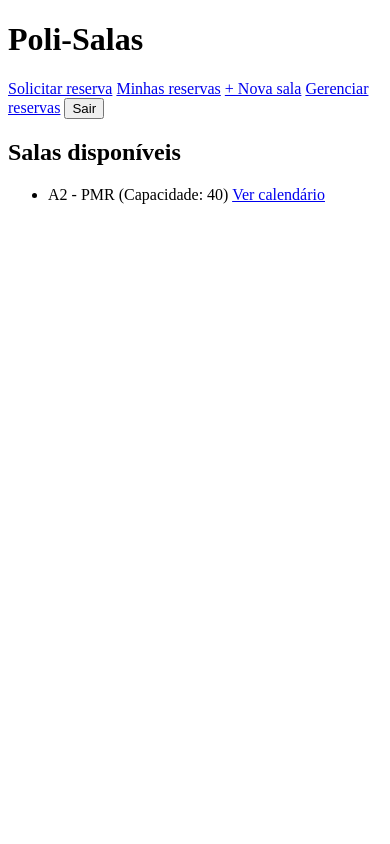
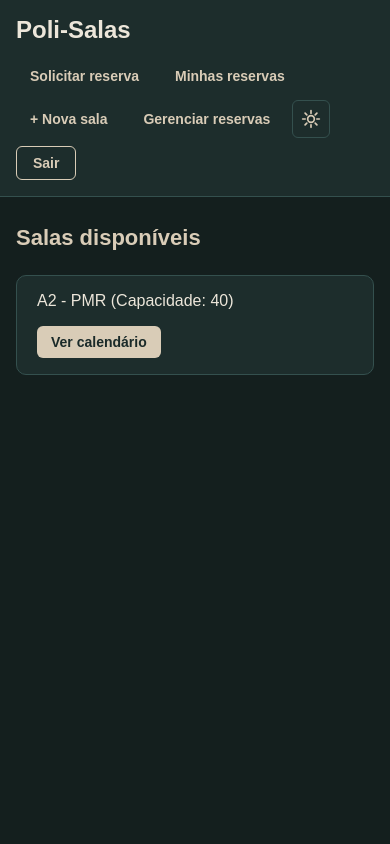
Before and after one commit to jobriel-br1/Salas, a Django app: page /alocacao-salas/ in a window 390 px wide. Run offline with Django 5.2, Linux system fonts and the light colour scheme; a user stored in the database is signed in; data comes from the database, SQL or seed files in the repository.

Commit message:
adicionei estilo a pagina inicial de reservas

```diff
--- /dev/null
+++ b/Site de Salas/static/lista-salas.js
@@ -0,0 +1,80 @@
+// Alterna entre tema escuro (padrão) e claro, e lembra a escolha do usuário.
+//
+// IMPORTANTE: carregue este arquivo no <head>, SEM "defer".
+// Assim o tema salvo é aplicado antes da página aparecer (sem "piscar" de cor).
+
+(function () {
+    const CHAVE = 'tema';
+
+    const ICONE_SOL = `
+<svg xmlns="http://www.w3.org/2000/svg" width="20" height="20" viewBox="0 0 24 24"
+     fill="none" stroke="currentColor" stroke-width="2"
+     stroke-linecap="round" stroke-linejoin="round" aria-hidden="true">
+    <circle cx="12" cy="12" r="4"/>
+    <line x1="12" y1="2" x2="12" y2="5"/>
+    <line x1="12" y1="19" x2="12" y2="22"/>
+    <line x1="2" y1="12" x2="5" y2="12"/>
+    <line x1="19" y1="12" x2="22" y2="12"/>
+    <line x1="4.9" y1="4.9" x2="7" y2="7"/>
+    <line x1="17" y1="17" x2="19.1" y2="19.1"/>
+    <line x1="4.9" y1="19.1" x2="7" y2="17"/>
+    <line x1="17" y1="7" x2="19.1" y2="4.9"/>
+</svg>`;
+
+    const ICONE_LUA = `
+<svg xmlns="http://www.w3.org/2000/svg" width="20" height="20" viewBox="0 0 24 24"
+     fill="none" stroke="currentColor" stroke-width="2"
+     stroke-linecap="round" stroke-linejoin="round" aria-hidden="true">
+    <path d="M21 12.8A9 9 0 1 1 11.2 3a7 7 0 0 0 9.8 9.8z"/>
+</svg>`;
+
+    function lerTemaSalvo() {
+        try {
+            return localStorage.getItem(CHAVE);
+        } catch (e) {
+            return null; // localStorage indisponível (modo privado, etc.)
+        }
+    }
+
+    function salvarTema(tema) {
+        try {
+            localStorage.setItem(CHAVE, tema);
+        } catch (e) {
+            // sem problema: o tema só não será lembrado na próxima visita
+        }
+    }
+
+    function aplicarTema(tema) {
+        document.documentElement.setAttribute('data-theme', tema);
+    }
+
+    // Aplica o tema imediatamente (padrão: escuro)
+    let temaAtual = lerTemaSalvo() === 'light' ? 'light' : 'dark';
+    aplicarTema(temaAtual);
+
+    document.addEventListener('DOMContentLoaded', function () {
+        const botao = document.getElementById('botao-tema');
+        if (!botao) return;
+
+        // No tema escuro mostra o sol (clique para clarear);
+        // no tema claro mostra a lua (clique para escurecer).
+        function atualizarBotao() {
+            const escuro = temaAtual === 'dark';
+            botao.innerHTML = escuro ? ICONE_SOL : ICONE_LUA;
+            botao.setAttribute(
+                'aria-label',
+                escuro ? 'Ativar tema claro' : 'Ativar tema escuro'
+            );
+            botao.setAttribute('title', escuro ? 'Tema claro' : 'Tema escuro');
+        }
+
+        atualizarBotao();
+
+        botao.addEventListener('click', function () {
+            temaAtual = temaAtual === 'dark' ? 'light' : 'dark';
+            aplicarTema(temaAtual);
+            salvarTema(temaAtual);
+            atualizarBotao();
+        });
+    });
+})();
--- /dev/null
+++ b/Site de Salas/static/style-lista-salas.css
@@ -0,0 +1,310 @@
+/* =========================
+   1. VARIÁVEIS DE TEMA
+   ========================= */
+
+/* Tema escuro (padrão) */
+:root {
+    color-scheme: dark;
+
+    --cor-fundo: #141F1E;
+    --cor-superficie: #1D2D2C;
+    --cor-superficie-alta: #243736;
+    --cor-primaria: #29403F;
+    --cor-hover: #365553;
+    --cor-borda: #34504E;
+
+    --cor-destaque: #D9CCB7;
+    --cor-texto: #ECE6DA;
+    --cor-texto-suave: #A9A296;
+    --cor-texto-sobre-destaque: #1A2A29;
+    --cor-texto-sobre-hover: #ECE6DA;
+
+    --sombra: none;
+}
+
+/* Tema claro (ativado pelo botão) */
+:root[data-theme="light"] {
+    color-scheme: light;
+
+    --cor-fundo: #F5F2ED;
+    --cor-superficie: #FFFFFF;
+    --cor-superficie-alta: #FAF7F2;
+    --cor-primaria: #29403F;
+    --cor-hover: #365553;
+    --cor-borda: #D8D8D3;
+
+    --cor-destaque: #29403F;
+    --cor-texto: #343A38;
+    --cor-texto-suave: #6B706D;
+    --cor-texto-sobre-destaque: #FFFFFF;
+    --cor-texto-sobre-hover: #FFFFFF;
+
+    --sombra: 0 2px 8px rgba(0, 0, 0, 0.06);
+}
+
+/* =========================
+   2. CONFIGURAÇÕES GERAIS
+   ========================= */
+
+* {
+    box-sizing: border-box;
+    font-family: Arial, Helvetica, sans-serif;
+}
+
+html,
+body {
+    margin: 0;
+    min-height: 100%;
+}
+
+body {
+    min-height: 100vh;
+    min-height: 100dvh;
+
+    background-color: var(--cor-fundo);
+    color: var(--cor-texto);
+
+    transition:
+        background-color 0.25s,
+        color 0.25s;
+}
+
+/* =========================
+   3. CABEÇALHO
+   ========================= */
+
+header {
+    padding: 18px 32px;
+
+    display: flex;
+    align-items: center;
+    justify-content: space-between;
+    flex-wrap: wrap;
+    gap: 16px;
+
+    background-color: var(--cor-superficie);
+    border-bottom: 1px solid var(--cor-borda);
+
+    transition:
+        background-color 0.25s,
+        border-color 0.25s;
+}
+
+header h1 {
+    margin: 0;
+    font-size: 24px;
+    font-weight: 700;
+    color: var(--cor-texto);
+}
+
+/* =========================
+   4. NAVEGAÇÃO
+   ========================= */
+
+nav {
+    display: flex;
+    align-items: center;
+    flex-wrap: wrap;
+    gap: 8px;
+}
+
+nav a {
+    padding: 8px 14px;
+
+    border-radius: 6px;
+
+    color: var(--cor-destaque);
+    font-size: 14px;
+    font-weight: 600;
+    text-decoration: none;
+
+    transition:
+        background-color 0.2s,
+        color 0.2s;
+}
+
+nav a:hover {
+    background-color: var(--cor-hover);
+    color: var(--cor-texto-sobre-hover);
+}
+
+/* Botão Sair */
+nav form button {
+    padding: 8px 16px;
+
+    border: 1px solid var(--cor-destaque);
+    border-radius: 6px;
+
+    background-color: transparent;
+    color: var(--cor-destaque);
+
+    font-size: 14px;
+    font-weight: 700;
+
+    cursor: pointer;
+
+    transition:
+        background-color 0.2s,
+        color 0.2s,
+        transform 0.2s;
+}
+
+nav form button:hover {
+    background-color: var(--cor-destaque);
+    color: var(--cor-texto-sobre-destaque);
+}
+
+nav form button:active {
+    transform: scale(0.97);
+}
+
+/* Botão de alternar tema (sol / lua) */
+.botao-tema {
+    width: 38px;
+    height: 38px;
+    padding: 0;
+
+    display: inline-flex;
+    align-items: center;
+    justify-content: center;
+
+    border: 1px solid var(--cor-borda);
+    border-radius: 6px;
+
+    background-color: transparent;
+    color: var(--cor-destaque);
+
+    cursor: pointer;
+
+    transition:
+        background-color 0.2s,
+        border-color 0.2s,
+        color 0.2s,
+        transform 0.2s;
+}
+
+.botao-tema:hover {
+    background-color: var(--cor-hover);
+    border-color: var(--cor-hover);
+    color: var(--cor-texto-sobre-hover);
+}
+
+.botao-tema:active {
+    transform: scale(0.95);
+}
+
+/* =========================
+   5. CONTEÚDO PRINCIPAL
+   ========================= */
+
+main {
+    width: 100%;
+    max-width: 820px;
+    margin: 0 auto;
+    padding: 40px 24px;
+}
+
+main h2 {
+    margin: 0 0 24px;
+
+    font-size: 22px;
+    font-weight: 700;
+    color: var(--cor-destaque);
+}
+
+/* =========================
+   6. LISTA DE SALAS
+   ========================= */
+
+main ul {
+    margin: 0;
+    padding: 0;
+
+    list-style: none;
+
+    display: flex;
+    flex-direction: column;
+    gap: 12px;
+}
+
+main li {
+    padding: 16px 20px;
+
+    display: flex;
+    align-items: center;
+    justify-content: space-between;
+    gap: 16px;
+
+    background-color: var(--cor-superficie);
+    border: 1px solid var(--cor-borda);
+    border-radius: 10px;
+    box-shadow: var(--sombra);
+
+    font-size: 16px;
+    color: var(--cor-texto);
+
+    transition:
+        background-color 0.2s,
+        border-color 0.2s;
+}
+
+main li:hover {
+    background-color: var(--cor-superficie-alta);
+    border-color: var(--cor-hover);
+}
+
+main li a {
+    flex-shrink: 0;
+    padding: 8px 14px;
+
+    border-radius: 6px;
+
+    background-color: var(--cor-destaque);
+    color: var(--cor-texto-sobre-destaque);
+
+    font-size: 14px;
+    font-weight: 700;
+    text-decoration: none;
+
+    transition:
+        background-color 0.2s,
+        color 0.2s;
+}
+
+main li a:hover {
+    background-color: var(--cor-hover);
+    color: var(--cor-texto-sobre-hover);
+}
+
+/* =========================
+   7. ACESSIBILIDADE
+   ========================= */
+
+nav a:focus-visible,
+nav form button:focus-visible,
+.botao-tema:focus-visible,
+main li a:focus-visible {
+    outline: 2px solid var(--cor-destaque);
+    outline-offset: 3px;
+}
+
+/* =========================
+   8. RESPONSIVIDADE
+   ========================= */
+
+@media (max-width: 600px) {
+    header {
+        padding: 16px;
+        flex-direction: column;
+        align-items: flex-start;
+    }
+
+    main {
+        padding: 28px 16px;
+    }
+
+    main li {
+        flex-direction: column;
+        align-items: flex-start;
+    }
+}
--- a/Site de Salas/templates/reservas/lista_salas.html
+++ b/Site de Salas/templates/reservas/lista_salas.html
@@ -5,6 +5,9 @@
     <meta charset="UTF-8">
     <meta name="viewport" content="width=device-width, initial-scale=1.0">
     <title>Salas - Poli-Salas</title>
+    <link rel="stylesheet" href="{% static 'style-lista-salas.css' %}">
+    <!-- Sem defer: aplica o tema salvo antes da página aparecer -->
+    <script src="{% static 'lista-salas.js' %}"></script>
 </head>
 <body>
     <header>
@@ -16,6 +19,9 @@
                 <a href="{% url 'cadastrar_sala' %}">+ Nova sala</a>
                 <a href="{% url 'gerenciar_reservas' %}">Gerenciar reservas</a>
             {% endif %}
+
+            <button type="button" id="botao-tema" class="botao-tema" aria-label="Alternar tema"></button>
+
             <form method="post" action="{% url 'logout' %}" style="display:inline;">
                 {% csrf_token %}
                 <button type="submit">Sair</button>
```
